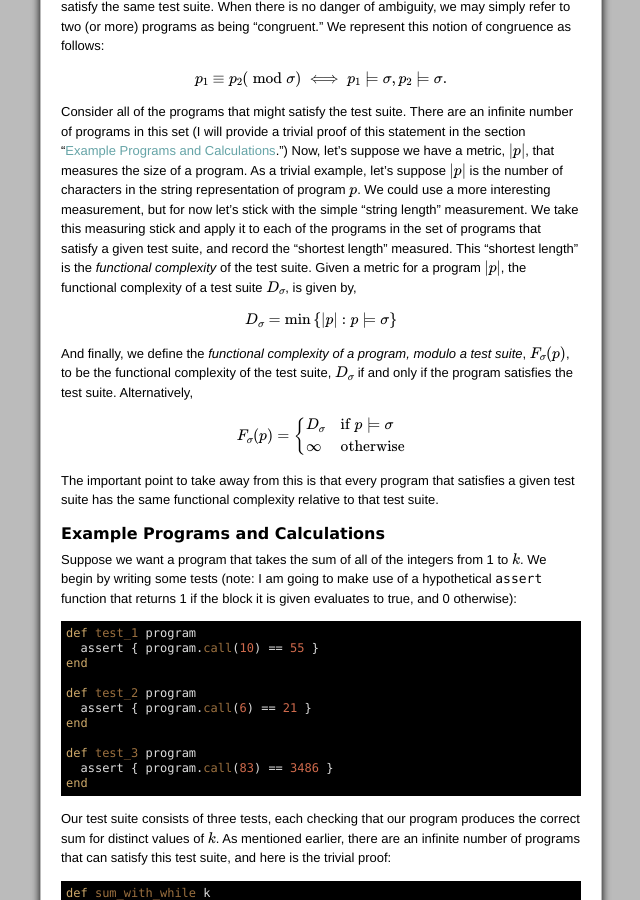
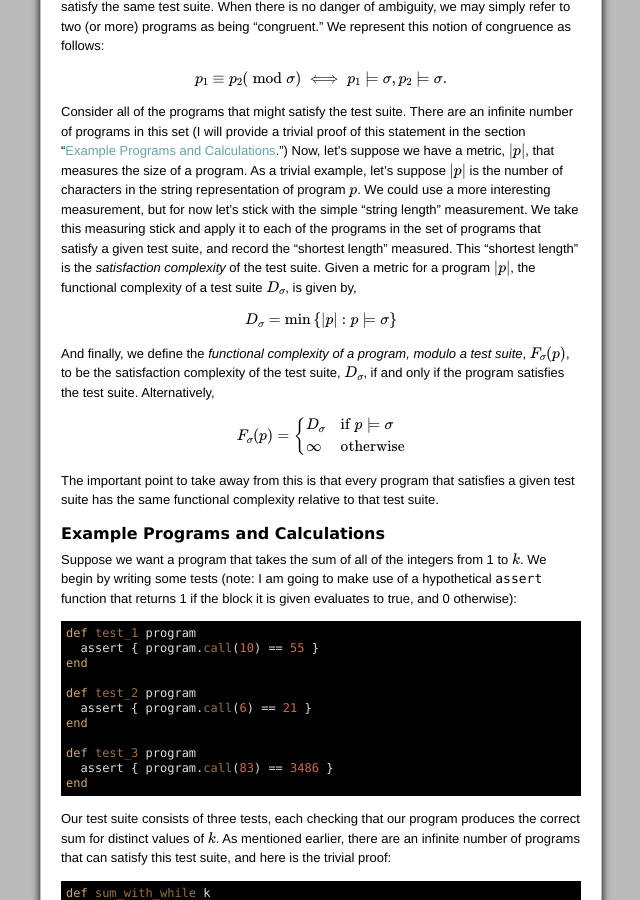
Before and after one commit to iande/mathish.com, a Jekyll site: the page built from _posts/2011-05-08-mother-functional.md, in a window 1280 px wide and 900 px high, scrolled down 867 px. Shown: the whole window, without its empty margins (319-959 px from the left). Built offline with Jekyll 4.4.1, drawn with Linux system fonts in a browser that asks for light colours; formulas are drawn with MathJax 3; comment, search, counter and statistics services are not loaded.

Commit message:
borked a definition

```diff
--- a/_posts/2011-05-08-mother-functional.md
+++ b/_posts/2011-05-08-mother-functional.md
@@ -73,7 +73,7 @@ We could use a more interesting measurement,
 but for now let's stick with the simple "string length" measurement.  We
 take this measuring stick and apply it to each of the programs in the set
 of programs that satisfy a given test suite, and record the "shortest length"
-measured.  This "shortest length" is the <dfn>functional complexity</dfn> of
+measured.  This "shortest length" is the <dfn>satisfaction complexity</dfn> of
 the test suite.  Given a metric for a program {% m %}|p|{% em %},
 the functional complexity of a test suite {% m %}D_{\sigma}{% em %}, is
 given by,
@@ -83,8 +83,8 @@ given by,
 {% endmath %}
 
 And finally, we define the <dfn>functional complexity of a program,
-modulo a test suite</dfn>, {% m %}F_{\sigma}(p){% em %}, to be the functional
-complexity of the test suite, {% m %}D_{\sigma}{% em %} if and only if the
+modulo a test suite</dfn>, {% m %}F_{\sigma}(p){% em %}, to be the satisfaction
+complexity of the test suite, {% m %}D_{\sigma}{% em %}, if and only if the
 program satisfies the test suite.
 Alternatively,
 
```
